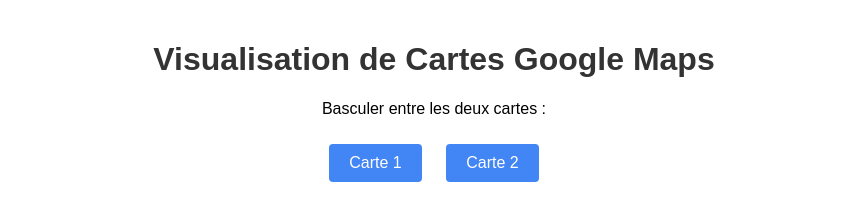
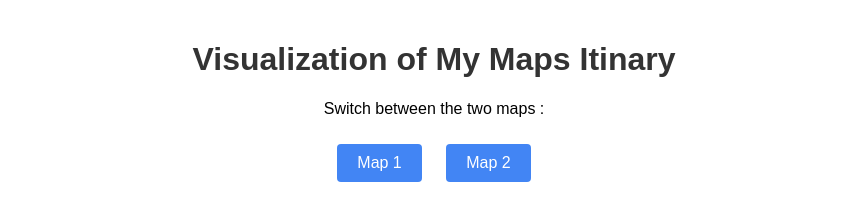
Before and after one commit to AxelDmt/AxelDmt.github.io, a plain HTML site: page index.html in a window 1280 px wide. Shown: the top 220 px of the page, without its empty margins (206-1073 px from the left). Drawn offline with Linux system fonts and the light colour scheme; grey boxes are pictures that could not be loaded.

Commit message:
Update index.html

```diff
--- a/index.html
+++ b/index.html
@@ -3,7 +3,7 @@
 <head>
     <meta charset="UTF-8">
     <meta name="viewport" content="width=device-width, initial-scale=1.0">
-    <title>Cartes Google Maps en Couches</title>
+    <title>Balkan road trip maps</title>
     <style>
         body {
             font-family: Arial, sans-serif;
@@ -48,12 +48,12 @@
     </style>
 </head>
 <body>
-    <h1>Visualisation de Cartes Google Maps</h1>
-    <p>Basculer entre les deux cartes :</p>
+    <h1>Visualization of My Maps Itinary</h1>
+    <p>Switch between the two maps :</p>
 
     <div>
-        <button onclick="showMap('map1')">Carte 1</button>
-        <button onclick="showMap('map2')">Carte 2</button>
+        <button onclick="showMap('map1')">Map 1</button>
+        <button onclick="showMap('map2')">Map 2</button>
     </div>
 
     <div class="map-container">
```
